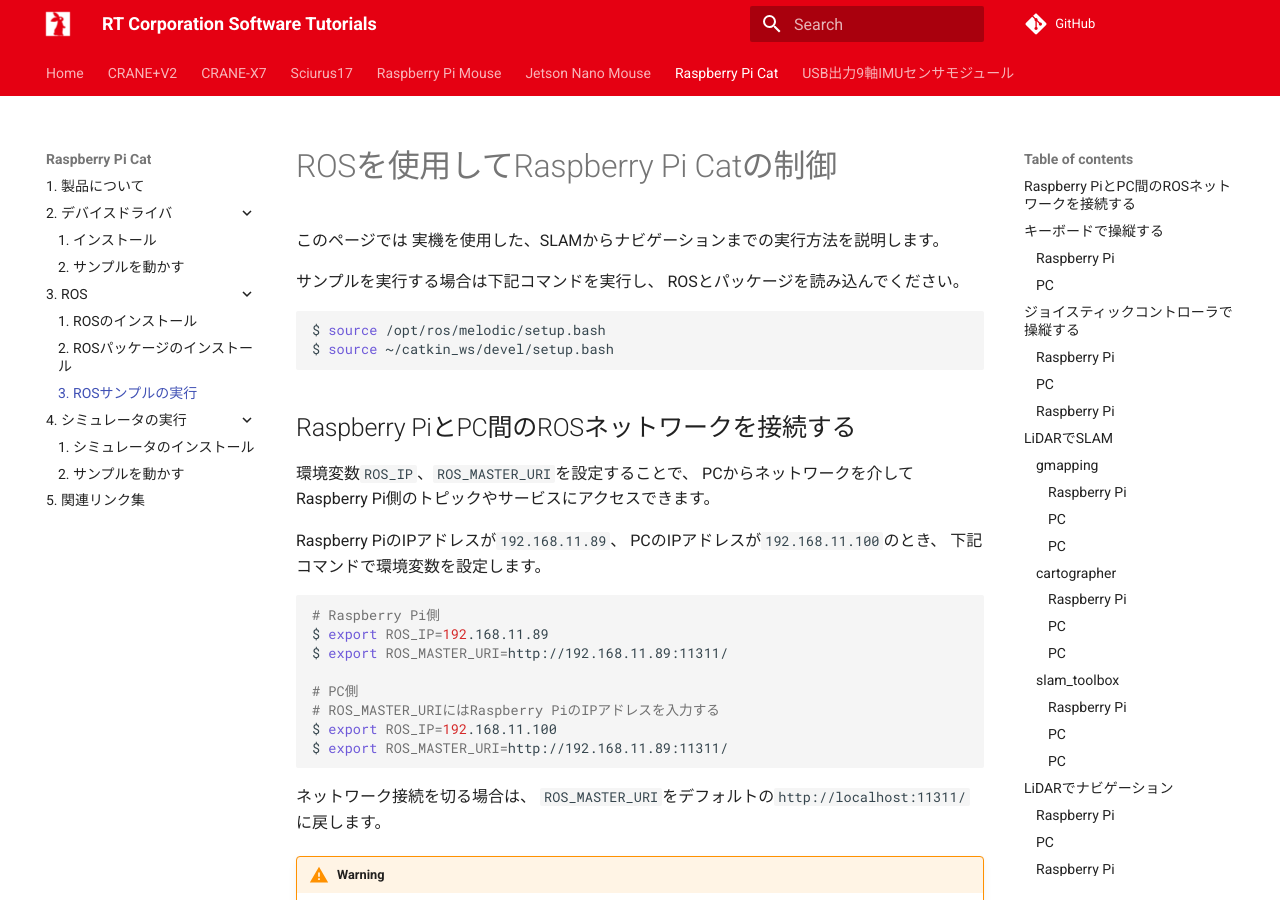
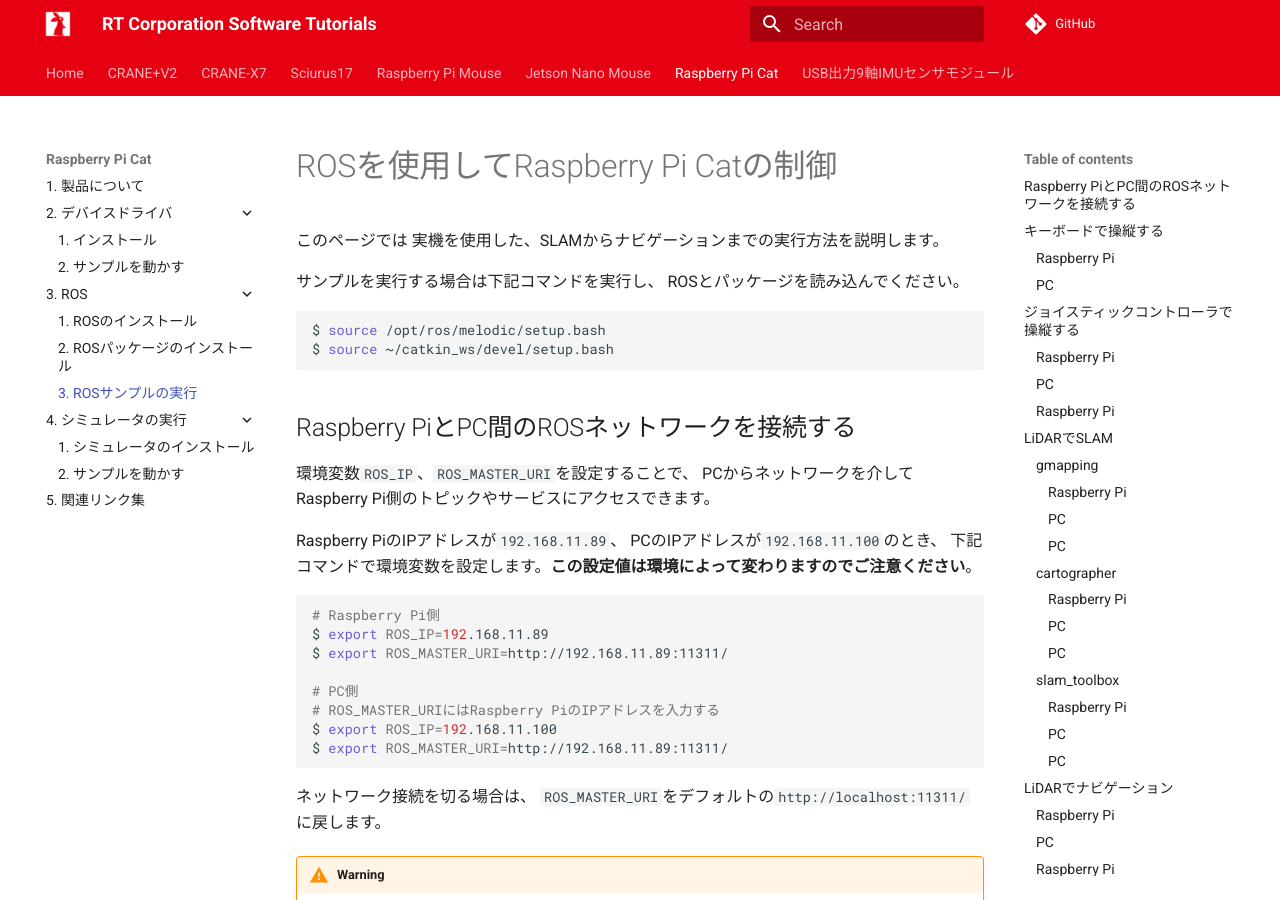
Before and after one commit to rt-net/tutorials, an MkDocs documentation site: the page built from docs/raspicat/ros/samples.md, in a window 1280 px wide and 900 px high. Built offline with MkDocs 1.6.1 and Material for MkDocs 9.7.7, drawn with Linux system fonts in a browser that asks for light colours; comment, search, counter and statistics services are not loaded.

Commit message:
注意事項追加

````diff
--- a/docs/raspicat/ros/samples.md
+++ b/docs/raspicat/ros/samples.md
@@ -23,7 +23,7 @@
 
 Raspberry PiのIPアドレスが`192.168.11.89`、
 PCのIPアドレスが`192.168.11.100`のとき、
-下記コマンドで環境変数を設定します。
+下記コマンドで環境変数を設定します。__この設定値は環境によって変わりますのでご注意ください__。
 
 ```sh
 # Raspberry Pi側
````
